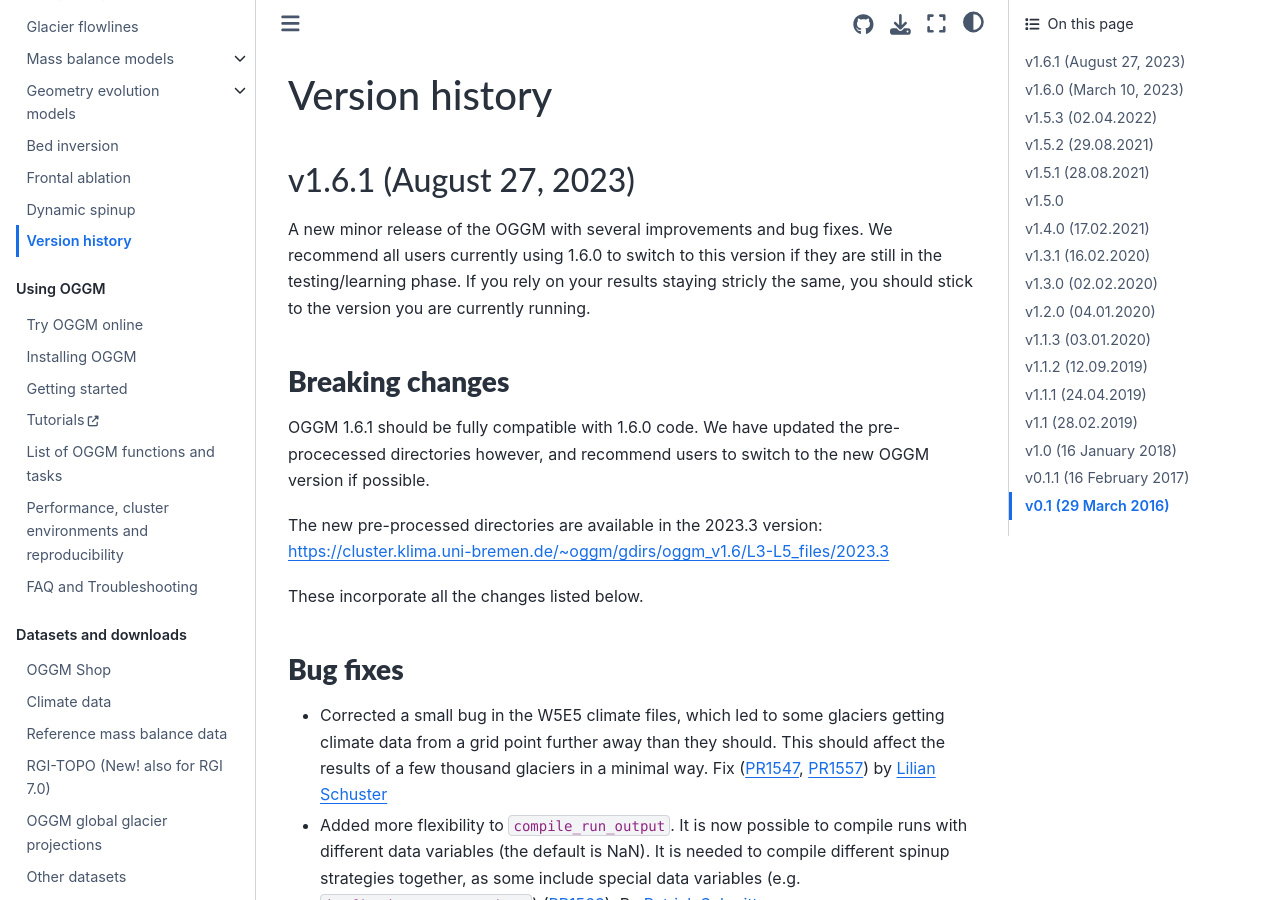
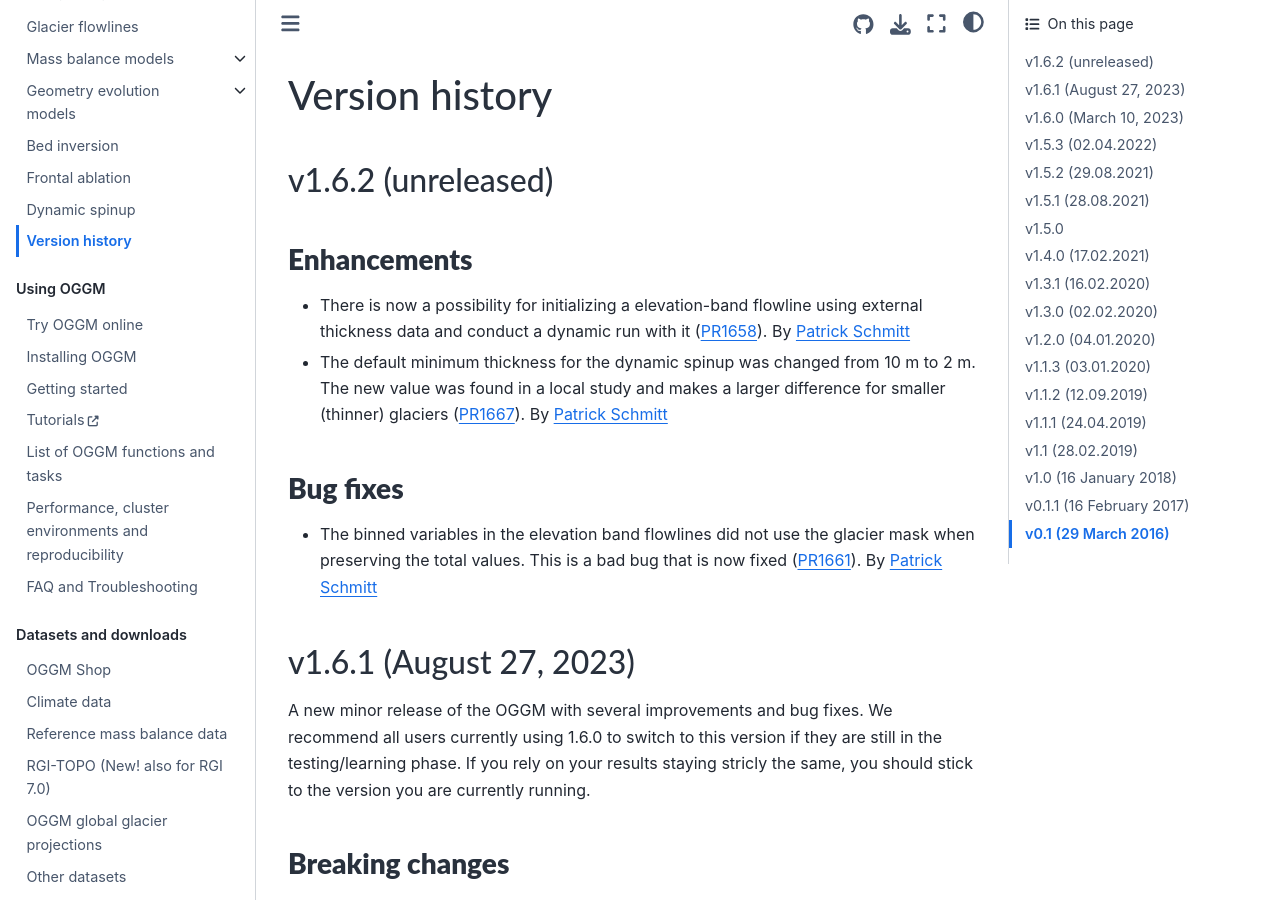
Before and after one commit to OGGM/oggm, a Sphinx documentation site: the page built from docs/whats-new.rst, in a window 1280 px wide and 900 px high. Built offline with Sphinx 7.4.7 and the Sphinx Book theme 1.1.4, drawn with Linux system fonts in a browser that asks for light colours; the version number could not be read and is left out.

Commit message:
added whats-new

```diff
--- a/docs/whats-new.rst
+++ b/docs/whats-new.rst
@@ -2,6 +2,29 @@
 
 Version history
 ===============
+
+v1.6.2 (unreleased)
+-------------------
+
+Enhancements
+~~~~~~~~~~~~
+
+- There is now a possibility for initializing a elevation-band flowline using
+  external thickness data and conduct a dynamic run with it (:pull:`1658`).
+  By `Patrick Schmitt <https://github.com/pat-schmitt>`_
+- The default minimum thickness for the dynamic spinup was changed from 10 m
+  to 2 m. The new value was found in a local study and makes a larger
+  difference for smaller (thinner) glaciers (:pull:`1667`).
+  By `Patrick Schmitt <https://github.com/pat-schmitt>`_
+
+Bug fixes
+~~~~~~~~~
+
+- The binned variables in the elevation band flowlines did not use the
+  glacier mask when preserving the total values. This is a bad
+  bug that is now fixed (:pull:`1661`).
+  By `Patrick Schmitt <https://github.com/pat-schmitt>`_
+
 
 v1.6.1 (August 27, 2023)
 ------------------------
```
